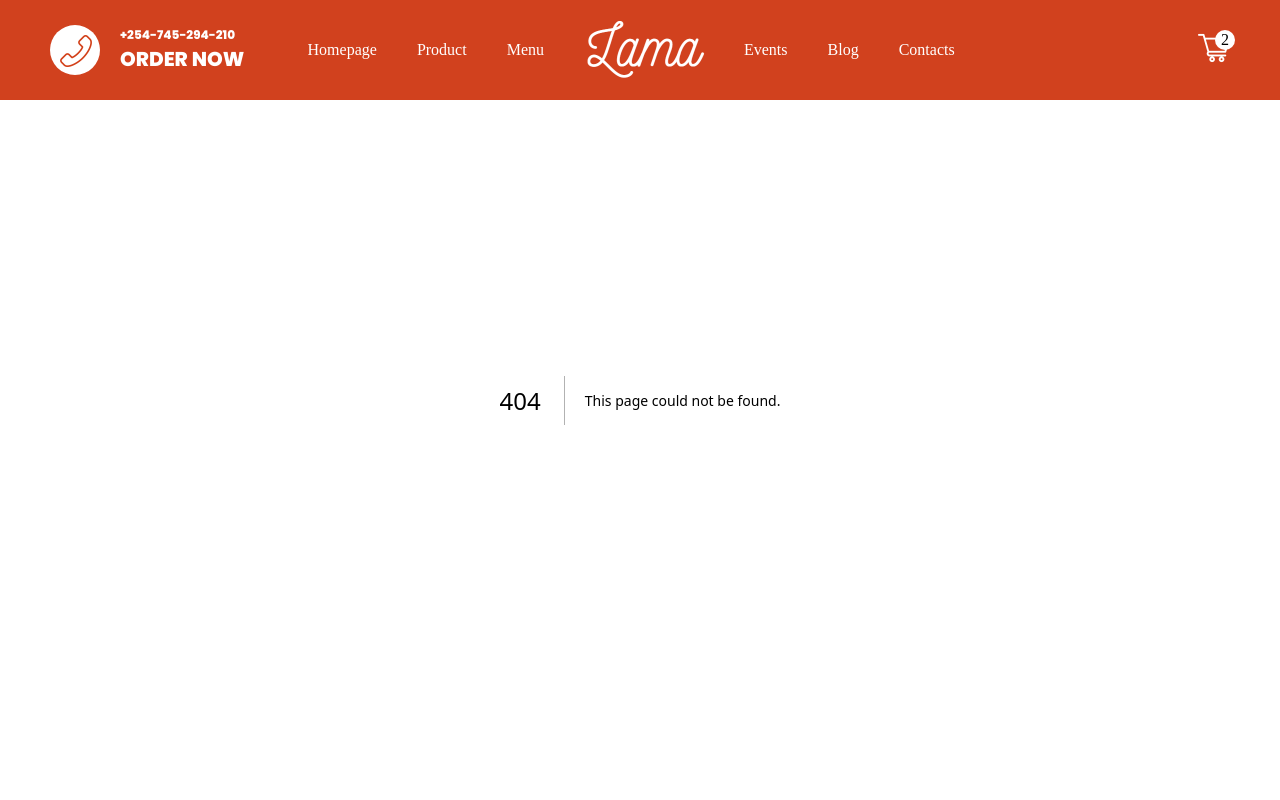
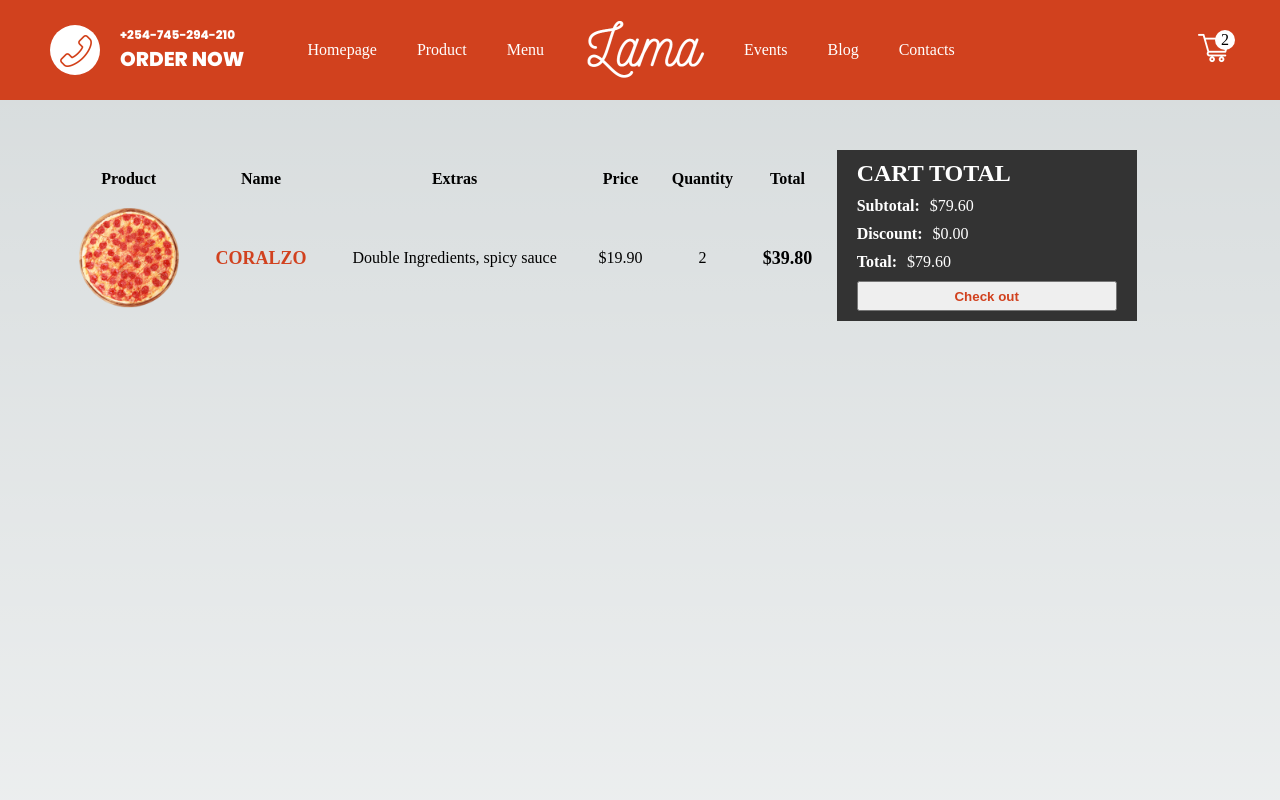
Before and after one commit to daudi13/restauantjs, a Next.js app: page /cart in a window 1280 px wide. Before the commit this address had no page. Shown: the top 800 px of the page. Built offline with nearby package versions, Linux system fonts and the light colour scheme.

Commit message:
Add order page

```diff
--- /dev/null
+++ b/pages/cart.jsx
@@ -0,0 +1,63 @@
+import styles from "@/styles/Cart.module.css";
+import Image from "next/image";
+import pizza from "/public/img/pizza.png"
+
+const Cart = () => {
+  return (
+    <div className={styles.container}>
+      <div className={styles.left}>
+        <table className={styles.table}>
+          <tr className={styles.tr}>
+            <th>Product</th>
+            <th>Name</th>
+            <th>Extras</th>
+            <th>Price</th>
+            <th>Quantity</th>
+            <th>Total</th>
+          </tr>
+          <tr>
+            <td className={styles.box1}>
+              <div className={styles.imgContainer}>
+                <Image src={pizza} objectFit="cover" alt="" width="100" height="100" />
+              </div>
+            </td>
+            <td className={styles.box}>
+              <div className={styles.name}>CORALZO</div>
+            </td>
+            <td className={styles.box}>
+              <div className={styles.extras}>
+                Double Ingredients, spicy sauce
+              </div>
+            </td>
+            <td className={styles.box}>
+              <div className={styles.price}>$19.90</div>
+            </td>
+            <td className={styles.box}>
+              <div className={styles.quantity}>2</div>
+            </td>
+            <td className={styles.box}>
+              <div className={styles.total}>$39.80</div>
+            </td>
+          </tr>
+        </table>
+      </div>
+      <div className={styles.right}>
+        <div className={styles.wrapper}>
+          <h2 className={styles.title}>CART TOTAL</h2>
+          <div className={styles.totalText}>
+            <b className={styles.totalTextTitle}>Subtotal:</b>$79.60
+          </div>
+          <div className={styles.totalText}>
+            <b className={styles.totalTextTitle}>Discount:</b>$0.00
+          </div>
+          <div className={styles.totalText}>
+            <b className={styles.totalTextTitle}>Total:</b>$79.60
+          </div>
+          <button className={styles.button}>Check out</button>
+        </div>
+      </div>
+    </div>
+  )
+}
+
+export default Cart
--- /dev/null
+++ b/styles/Cart.module.css
@@ -0,0 +1,68 @@
+.container{
+  height: 100vh;
+  margin-top: 100px;
+  padding: 50px;
+  display: flex;
+}
+
+.left{
+  flex: 2;
+}
+
+.right{
+  flex: 1;
+}
+
+.imgContainer{
+  width: 100px;
+  height: 100px;
+}
+
+.table{
+  width: 100%;
+  border-spacing: 20px;
+}
+
+.name{
+  font-weight: bold;
+  color: #d1411e;
+  font-size: 18px;
+}
+
+.box{
+  text-align: center;
+}
+
+.box1{
+  display: flex;
+  align-items: center;
+  justify-content: center;
+}
+
+.total{
+  font-weight: bold;
+  font-size: 18px;
+}
+
+.wrapper{
+  width: 90%;
+  max-width: 300px;
+  background-color: #333;
+  display: flex;
+  gap: 10px;
+  padding: 10px 20px;
+  flex-direction: column;
+  justify-content: center;
+  color: #fff;
+}
+
+.totalTextTitle{
+  margin-right: 10px;
+}
+
+.button{
+  height: 30px;
+  color: #d1411e;
+  font-weight: bold;
+  cursor: pointer;
+}
--- a/styles/Cart.modules.css
+++ /dev/null
@@ -1,3 +0,0 @@
-.container{
-
-}
```
Also changed, not shown: pages/Cart.jsx (deleted, +0 -12 lines), pages/order/[id].jsx (added, +13 -0 lines), styles/Order.module.css (added).
